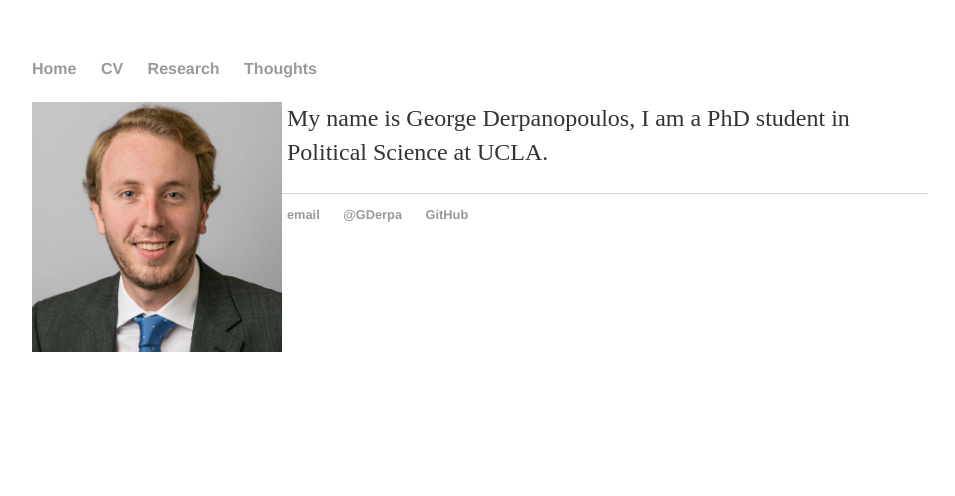
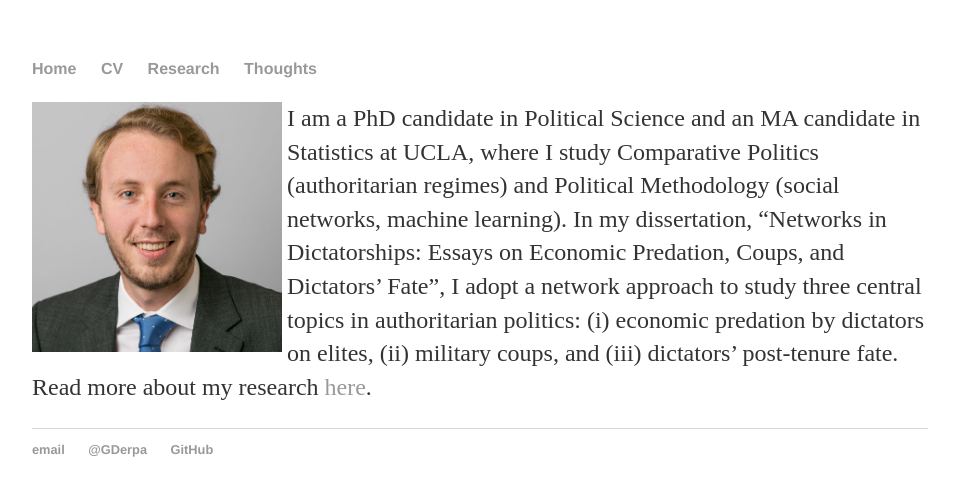
Before and after one commit to georgederpa/georgederpa, a Jekyll site: the page built from index.md, in a window 1280 px wide. Shown: the top 496 px of the page, without its empty margins (160-1115 px from the left). Built offline with Jekyll 4.4.1, drawn with Linux system fonts in a browser that asks for light colours; our own code applies the rules of GitHub Pages for plain Markdown files.

Commit message:
Update index.md

```diff
--- a/index.md
+++ b/index.md
@@ -1,2 +1,3 @@
 ![portrait](/assets/Potrait_Formal_Square.jpg){: align="left" height="250px" width="250px" style="margin-right: 5px"}
-My name is George Derpanopoulos, I am a PhD student in Political Science at UCLA.
+
+I am a PhD candidate in Political Science and an MA candidate in Statistics at UCLA, where I study Comparative Politics (authoritarian regimes) and Political Methodology (social networks, machine learning). In my dissertation, "Networks in Dictatorships: Essays on Economic Predation, Coups, and Dictators’ Fate", I adopt a network approach to study three central topics in authoritarian politics: (i) economic predation by dictators on elites, (ii) military coups, and (iii) dictators' post-tenure fate. Read more about my research <a href="/research">here</a>.
```
